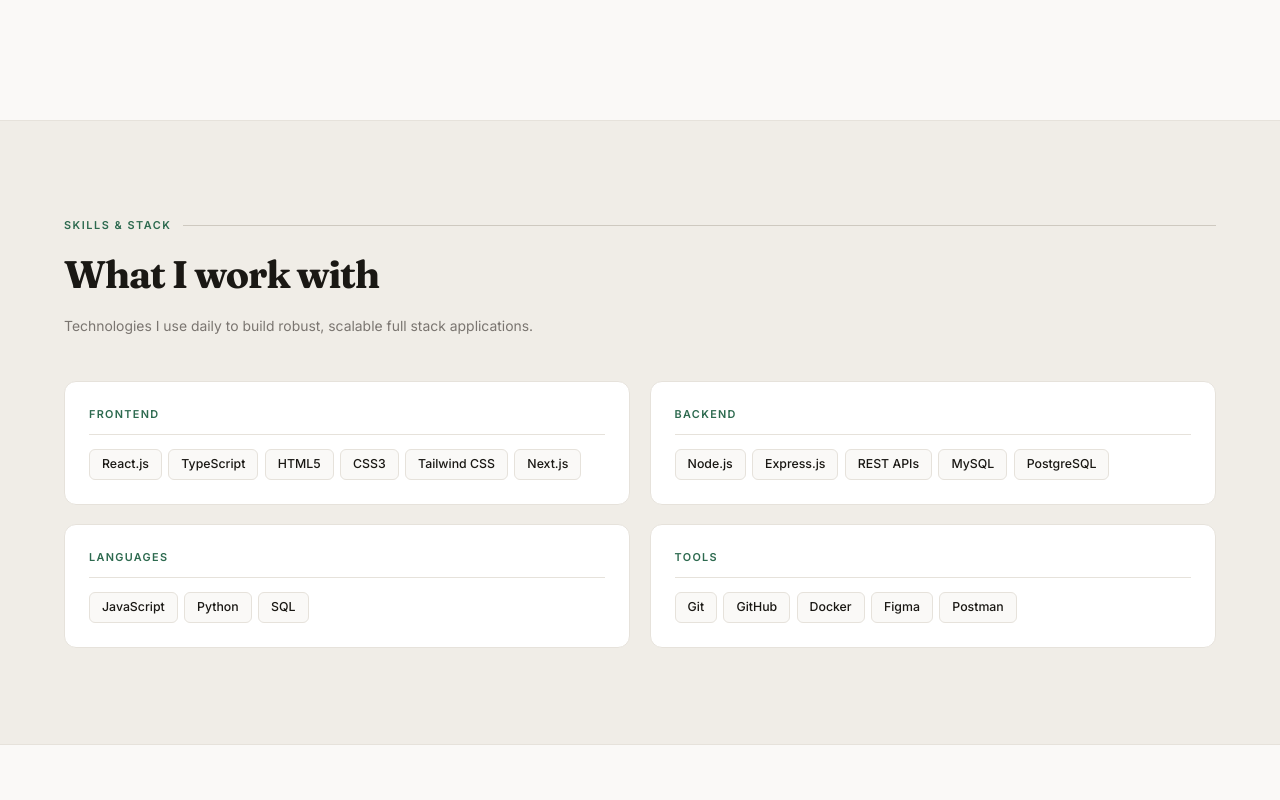
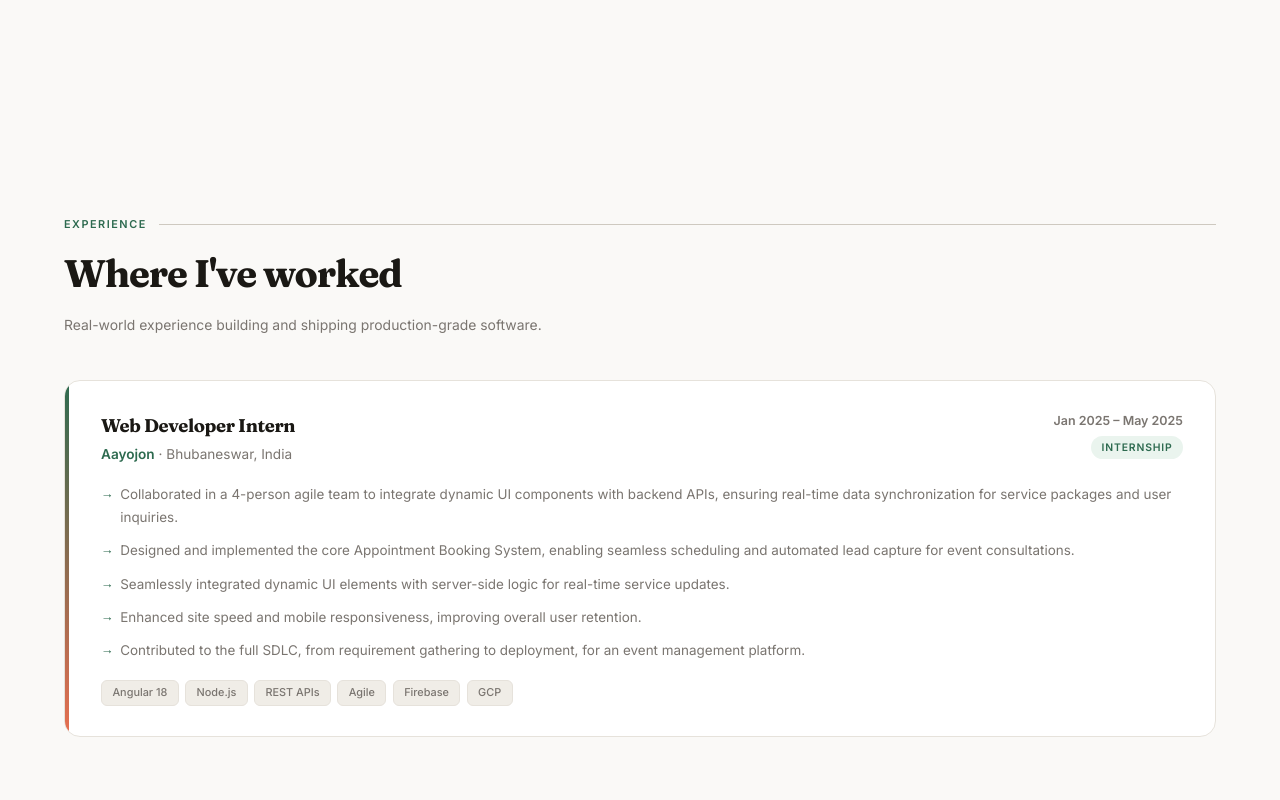
Before and after one commit to kritik50/Portfolio, a React (Vite) app: page / in a window 1280 px wide. Shown: the part 680-1480 px from the top of the page. Built offline with nearby package versions, Linux system fonts and the light colour scheme.

Commit message:
New Details

```diff
--- a/src/App.jsx
+++ b/src/App.jsx
@@ -7,6 +7,7 @@
 import Education from './components/Education';
 import Contact   from './components/Contact';
 import Footer    from './components/Footer';
+import Experience from './components/Experience';
 
 export default function App() {
   const [scrollPct, setScrollPct] = useState(0);
@@ -52,6 +53,7 @@
 
       <Navbar />
       <Hero />
+      <Experience/>
       <Skills />
       <Projects />
       <Education />
--- a/src/Portfolio.css
+++ b/src/Portfolio.css
@@ -766,3 +766,139 @@
   .nav-links         { display: none; }
   .footer            { flex-direction: column; gap: .5rem; text-align: center; }
 }
+
+/* ─────────────────────────────────────────
+   EXPERIENCE
+───────────────────────────────────────── */
+.exp-list {
+  display: flex;
+  flex-direction: column;
+  gap: 1.4rem;
+}
+
+.exp-card {
+  background: var(--surface);
+  border: 1px solid var(--border);
+  border-radius: var(--radius-lg);
+  display: flex;
+  overflow: hidden;
+  transition: transform .3s, box-shadow .3s;
+}
+.exp-card:hover {
+  transform: translateY(-4px);
+  box-shadow: var(--sh-md);
+}
+
+.exp-stripe {
+  width: 4px;
+  flex-shrink: 0;
+  background: linear-gradient(to bottom, var(--accent), var(--accent2));
+}
+
+.exp-body {
+  padding: 1.85rem 2rem;
+  flex: 1;
+  display: flex;
+  flex-direction: column;
+  gap: 1.1rem;
+}
+
+.exp-top {
+  display: flex;
+  justify-content: space-between;
+  align-items: flex-start;
+  gap: 1rem;
+  flex-wrap: wrap;
+}
+
+.exp-role {
+  font-family: 'Fraunces', serif;
+  font-size: 1.15rem;
+  font-weight: 700;
+  letter-spacing: -.02em;
+  color: var(--text);
+  margin-bottom: .2rem;
+}
+
+.exp-company {
+  font-size: .85rem;
+  font-weight: 600;
+  color: var(--accent);
+}
+
+.exp-location {
+  font-weight: 400;
+  color: var(--muted);
+}
+
+.exp-meta {
+  display: flex;
+  flex-direction: column;
+  align-items: flex-end;
+  gap: .35rem;
+  flex-shrink: 0;
+}
+
+.exp-duration {
+  font-size: .78rem;
+  font-weight: 600;
+  color: var(--muted);
+  white-space: nowrap;
+}
+
+.exp-type {
+  font-size: .65rem;
+  font-weight: 700;
+  letter-spacing: .08em;
+  text-transform: uppercase;
+  background: var(--accent-light);
+  color: var(--accent);
+  padding: .2rem .65rem;
+  border-radius: 999px;
+}
+
+.exp-bullets {
+  list-style: none;
+  display: flex;
+  flex-direction: column;
+  gap: .6rem;
+  padding: 0;
+}
+
+.exp-bullets li {
+  font-size: .84rem;
+  color: var(--muted);
+  line-height: 1.75;
+  padding-left: 1.2rem;
+  position: relative;
+}
+
+.exp-bullets li::before {
+  content: '→';
+  position: absolute;
+  left: 0;
+  color: var(--accent);
+  font-size: .8rem;
+}
+
+.exp-tags {
+  display: flex;
+  flex-wrap: wrap;
+  gap: .4rem;
+}
+
+.exp-tag {
+  font-size: .68rem;
+  font-weight: 500;
+  padding: .22rem .65rem;
+  background: var(--bg2);
+  border: 1px solid var(--border);
+  border-radius: 6px;
+  color: var(--muted);
+}
+
+@media (max-width: 600px) {
+  .exp-top    { flex-direction: column; }
+  .exp-meta   { align-items: flex-start; }
+  .exp-body   { padding: 1.25rem; }
+}
--- /dev/null
+++ b/src/components/Experience.jsx
@@ -0,0 +1,67 @@
+import { EXPERIENCE } from '../data';
+
+export default function Experience() {
+  return (
+    <div id="experience" className="sec">
+
+      <div className="eyebrow fi">
+        Experience <span className="eyebrow-line" />
+      </div>
+      <h2 className="sec-h2 fi" style={{ transitionDelay: '0.07s' }}>
+        Where I've worked
+      </h2>
+      <p className="sec-sub fi" style={{ transitionDelay: '0.12s' }}>
+        Real-world experience building and shipping production-grade software.
+      </p>
+
+      <div className="exp-list">
+        {EXPERIENCE.map((job, i) => (
+          <div
+            className="exp-card fi"
+            key={job.title + job.company}
+            style={{ transitionDelay: `${0.15 + i * 0.1}s` }}
+          >
+            {/* Left stripe */}
+            <div className="exp-stripe" />
+
+            <div className="exp-body">
+              {/* Top row */}
+              <div className="exp-top">
+                <div>
+                  <p className="exp-role">{job.title}</p>
+                  <p className="exp-company">
+                    {job.company}
+                    {job.location && (
+                      <span className="exp-location"> · {job.location}</span>
+                    )}
+                  </p>
+                </div>
+                <div className="exp-meta">
+                  <span className="exp-duration">{job.duration}</span>
+                  <span className="exp-type">{job.type}</span>
+                </div>
+              </div>
+
+              {/* Bullet points */}
+              <ul className="exp-bullets">
+                {job.bullets.map((b, j) => (
+                  <li key={j}>{b}</li>
+                ))}
+              </ul>
+
+              {/* Tech tags */}
+              {job.tags && (
+                <div className="exp-tags">
+                  {job.tags.map((t) => (
+                    <span className="exp-tag" key={t}>{t}</span>
+                  ))}
+                </div>
+              )}
+            </div>
+          </div>
+        ))}
+      </div>
+
+    </div>
+  );
+}
--- a/src/components/Navbar.jsx
+++ b/src/components/Navbar.jsx
@@ -7,7 +7,7 @@
         {ME.name.split(' ')[0]}<span>.</span>
       </a>
       <ul className="nav-links">
-        {['Skills', 'Projects', 'Education', 'Contact'].map((s) => (
+        {['Skills', 'Experience', 'Projects', 'Education', 'Contact'].map((s) => (
           <li key={s}>
             <a href={`#${s.toLowerCase()}`}>{s}</a>
           </li>
--- a/src/data.js
+++ b/src/data.js
@@ -12,10 +12,30 @@
   resumeLink: '#',
 };
 
+
+export const EXPERIENCE = [
+  {
+    title:    'Web Developer Intern',
+    company:  'Aayojon',
+    location: 'Bhubaneswar, India',
+    duration: 'Jan 2025 – May 2025',
+    type:     'Internship',
+    bullets: [
+      'Collaborated in a 4-person agile team to integrate dynamic UI components with backend APIs, ensuring real-time data synchronization for service packages and user inquiries.',
+      'Designed and implemented the core Appointment Booking System, enabling seamless scheduling and automated lead capture for event consultations.',
+      'Seamlessly integrated dynamic UI elements with server-side logic for real-time service updates.',
+      'Enhanced site speed and mobile responsiveness, improving overall user retention.',
+      'Contributed to the full SDLC, from requirement gathering to deployment, for an event management platform.',
+    ],
+    tags: ['Angular 18', 'Node.js', 'REST APIs', 'Agile', 'Firebase' , 'GCP'],
+  },
+];
+
 export const SKILLS = {
-  Frontend:  ['React.js', 'TypeScript', 'HTML5', 'CSS3', 'Tailwind CSS', 'Next.js'],
-  Backend:   ['Node.js', 'Express.js', 'REST APIs', 'MySQL', 'PostgreSQL'],
+  Frontend:  ['React.js', 'Angular 18', 'TypeScript', 'HTML5', 'CSS3', 'Tailwind CSS', 'Next.js'],
+  Backend:   ['Node.js', 'Express.js', 'Flask', 'REST APIs', 'MySQL', 'PostgreSQL'],
   Languages: ['JavaScript', 'Python', 'SQL'],
+  Data:      ['Pandas', 'NumPy'],
   Tools:     ['Git', 'GitHub', 'Docker', 'Figma', 'Postman'],
 };
 
```
